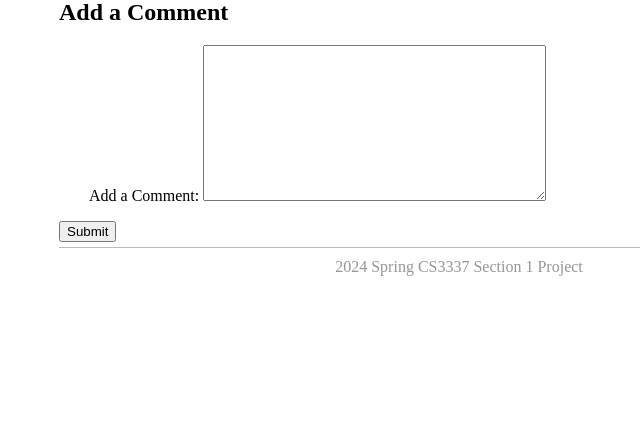
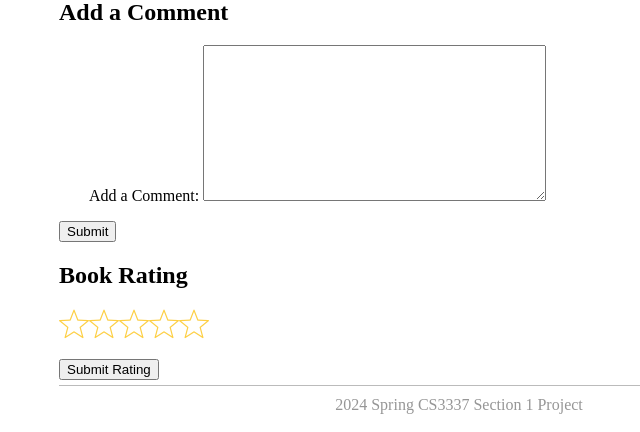
Before and after one commit to Joeescobar87/CS-3337-Project, a Django app: page /bookMng/book_detail/2 in a window 1280 px wide. Shown: the part 832-1264 px from the top of the page, without its empty margins (181-821 px from the left). Before the commit the page ends 1108 px from the top, so only its background shows below. Run offline with Django 5.2, Linux system fonts and the light colour scheme; a user stored in the database is signed in; data comes from the database, SQL or seed files in the repository; both versions use the stored data as it was after the commit.

Commit message:
changes made to add rating feature

```diff
--- a/CS3337Spring01/bookEx/bookEx/templates/bookMng/book_detail.html
+++ b/CS3337Spring01/bookEx/bookEx/templates/bookMng/book_detail.html
@@ -73,4 +73,48 @@
     {{ additional_comment_form.as_p }}
     <button type="submit">Submit</button>
 </form>
+
+ <h2>Book Rating</h2>
+<form action="/rate-book/" method="post">
+    {% csrf_token %}
+    <input type="hidden" name="book_id" value="{{ book.id }}">
+    <div class="rating">
+        <input type="radio" id="star5" name="rating" value="5"><label for="star5"></label>
+        <input type="radio" id="star4" name="rating" value="4"><label for="star4"></label>
+        <input type="radio" id="star3" name="rating" value="3"><label for="star3"></label>
+        <input type="radio" id="star2" name="rating" value="2"><label for="star2"></label>
+        <input type="radio" id="star1" name="rating" value="1"><label for="star1"></label>
+    </div>
+    <button type="submit" style="margin-top: 20px;" >Submit Rating</button>
+</form>
+
+<style>
+    .rating {
+        display: flex;
+        flex-direction: row-reverse;
+        justify-content: flex-end;
+        padding-right: 20px;
+    }
+
+
+    .rating input {
+        display: none;
+    }
+
+    .rating label {
+        display: inline-block;
+        width: 30px;
+        height: 30px;
+        background-image: url('{% static "star-empty.png" %}');
+        background-size: cover;
+        cursor: pointer;
+    }
+
+    .rating label:hover,
+    .rating input:checked + label,
+    .rating input:checked ~ label {
+        background-image: url('{% static "star-filled.png" %}');
+    }
+</style>
+
 {% endblock content %}
--- a/CS3337Spring01/bookEx/bookEx/urls.py
+++ b/CS3337Spring01/bookEx/bookEx/urls.py
@@ -19,7 +19,7 @@ from django.urls import path
 from django.urls import include
 from django.views.generic.base import TemplateView
 from bookMng.views import Register
-
+from bookMng.views import rate_book
 urlpatterns = [
     path('admin/', admin.site.urls),
     path('register/success', TemplateView.as_view(
@@ -29,4 +29,5 @@ urlpatterns = [
     path('', include('bookMng.urls')),
     path('register', Register.as_view(), name='register'),
     path('bookMng/', include('bookMng.urls')),
+    path('rate-book/', rate_book, name='rate_book'),
 ]
--- a/CS3337Spring01/bookEx/bookMng/views.py
+++ b/CS3337Spring01/bookEx/bookMng/views.py
@@ -13,6 +13,7 @@ from .forms import CommentForm, AdditionalCommentForm
 from django.views.generic.edit import CreateView
 from django.contrib.auth.forms import UserCreationForm
 from django.urls import reverse_lazy
+from django.urls import reverse
 
 from django.contrib.auth.decorators import login_required
 
@@ -189,3 +190,12 @@ def display_fav_list(request):
                   {'favorites': favorites,
                    'item_list': MainMenu.objects.all(),
                    })
+
+
+def rate_book(request):
+    if request.method == 'POST':
+        book_id = request.POST.get('book_id')
+        rating = request.POST.get('rating')
+        return HttpResponseRedirect(reverse('book_detail', args=[book_id]))
+    else:
+        return render(request, {'message': 'Invalid request method'})
```
Also changed, not shown: CS3337Spring01/bookEx/bookEx/static/star-empty.png (added), CS3337Spring01/bookEx/bookEx/static/star-filled.png (added), CS3337Spring01/bookEx/db.sqlite3.
